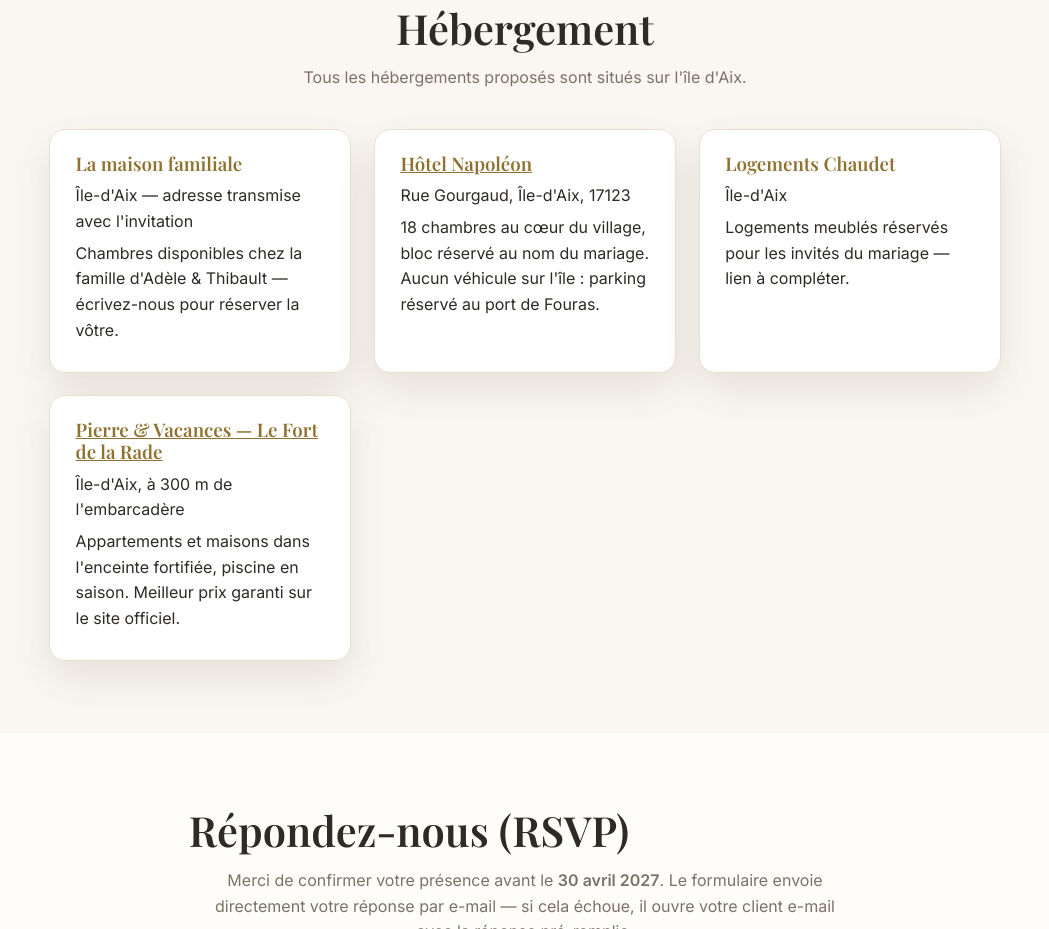
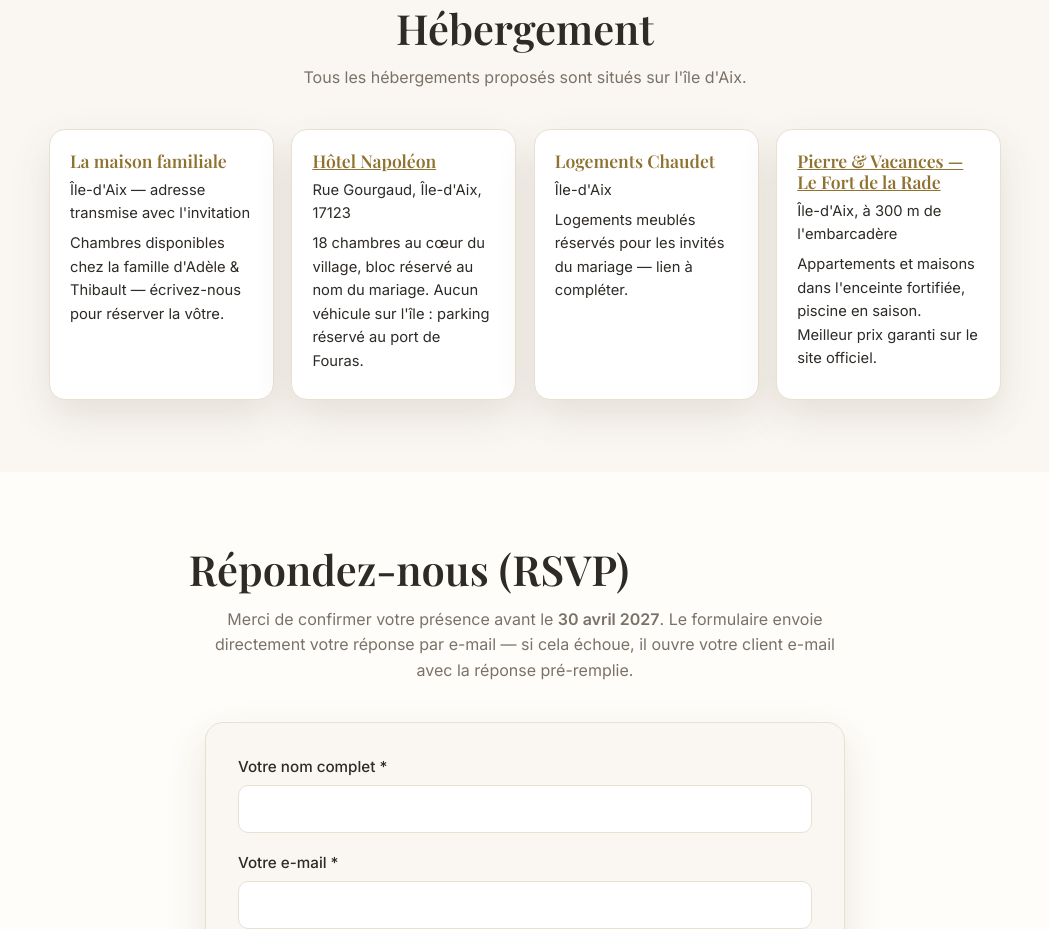
Before and after one commit to ThDuf/SiteMariage, a plain HTML site: page index.html in a window 1280 px wide. Shown: the part 2938-3867 px from the top of the page, without its empty margins (115-1164 px from the left). Drawn offline with nearby package versions, Linux system fonts and the light colour scheme; a web font is replaced by a local one.

Commit message:
Hébergement : les 4 blocs côte à côte sur grand écran
4 colonnes à partir de 900 px, 2 sur tablette, 1 sur mobile.

Co-Authored-By: Claude Opus 5.5 <noreply@anthropic.com>
Claude-Session: https://claude.ai/code/session_011tCXoh4jDyzRmkej41Uhtq

```diff
--- a/styles.css
+++ b/styles.css
@@ -413,3 +413,15 @@ a { color: var(--or-fonce); }
 #contact p { text-align: center; }
 .bloc-telephones { text-align: center; margin-top: 1rem; }
 .ligne-telephone { display: block; }
+
+/* Hébergement : 4 colonnes sur grand écran, 2 sur tablette, 1 sur mobile */
+#liste-hebergement { grid-template-columns: minmax(0, 1fr); gap: 1.1rem; }
+#liste-hebergement .carte { padding: 1.2rem 1.25rem; overflow-wrap: break-word; }
+@media (min-width: 600px) {
+  #liste-hebergement { grid-template-columns: repeat(2, minmax(0, 1fr)); }
+}
+@media (min-width: 900px) {
+  #liste-hebergement { grid-template-columns: repeat(4, minmax(0, 1fr)); }
+  #liste-hebergement .carte h3 { font-size: 1.1rem; }
+  #liste-hebergement .carte p { font-size: 0.92rem; }
+}
```
